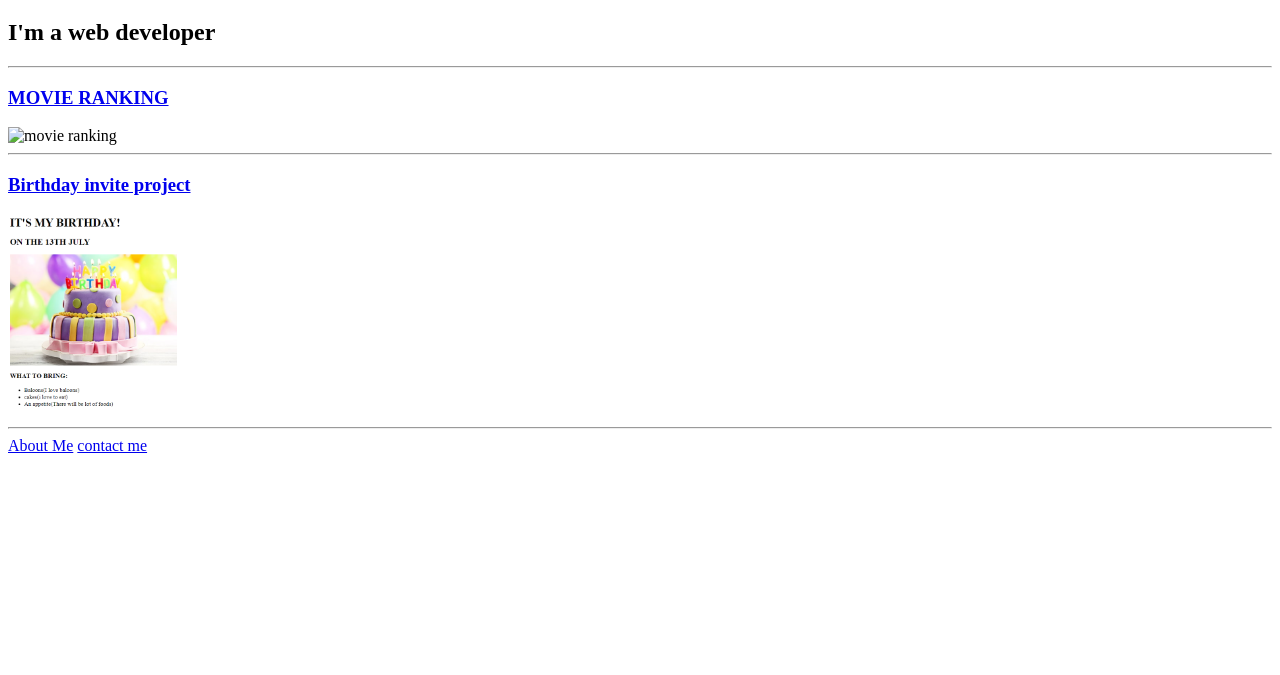
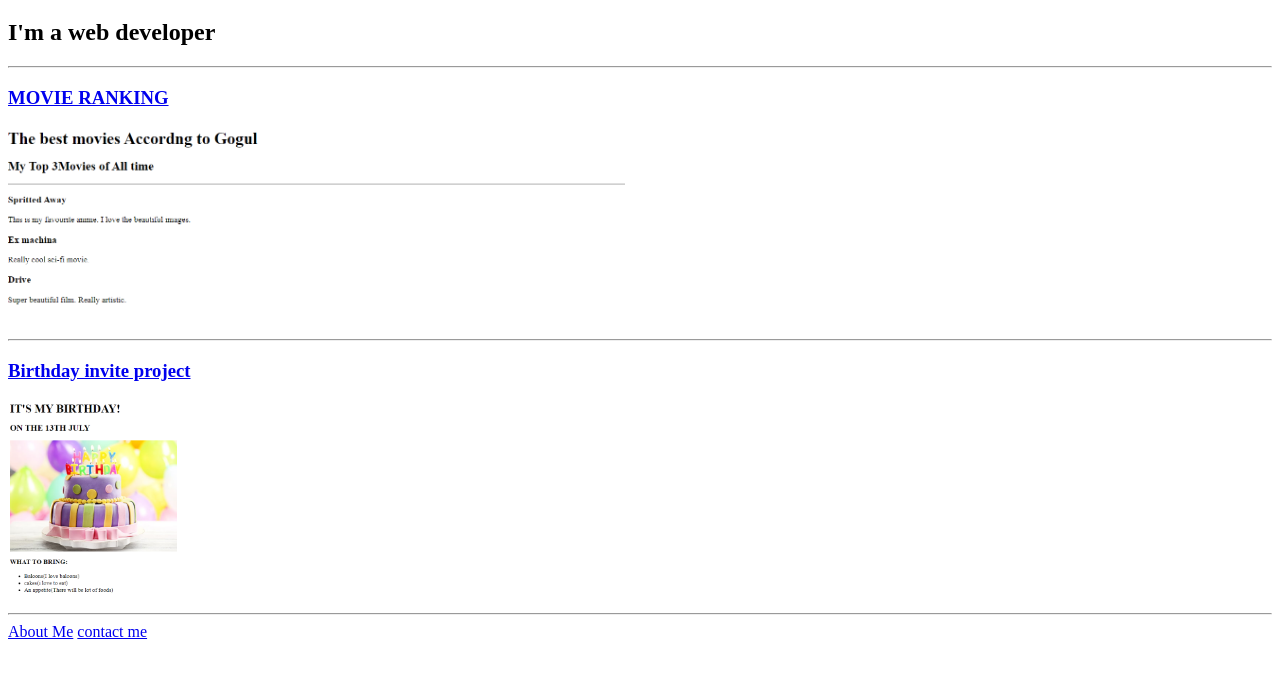
Before and after one commit to PKGOGUL/html-portfolio, a plain HTML site: page index.html in a window 1280 px wide. Shown: the part 61-736 px from the top of the page. Drawn offline with Linux system fonts and the light colour scheme.

Commit message:
Update index.html

```diff
--- a/index.html
+++ b/index.html
@@ -11,12 +11,12 @@
     <h1>Gogul Html portpolio</h1>
     <h2>I'm a web developer</h2>
     <hr>
-    <h3><a href="./public/movieranking.html">MOVIE RANKING</a></h3>
-    <img src="./assets/images/Movie Ranking.png" height="200" alt="movie ranking">
+    <h3><a href="./movieranking.html">MOVIE RANKING</a></h3>
+    <img src="./Movie Ranking.png" height="200" alt="movie ranking">
     <hr>
-    <h3><a href="./public/birthday-invite.html">Birthday invite project </a></h3> <img src="./Birthday ckae.png" height="200" alt="birthday cake">
+    <h3><a href="./invite.html">Birthday invite project </a></h3> <img src="./Birthday ckae.png" height="200" alt="birthday cake">
     <hr>
-    <a href="./public/about.html">About Me</a> <a href="./contact.html">contact me</a>
+    <a href="./about.html">About Me</a> <a href="./contact.html">contact me</a>
 </body>
 </html>
 
```
